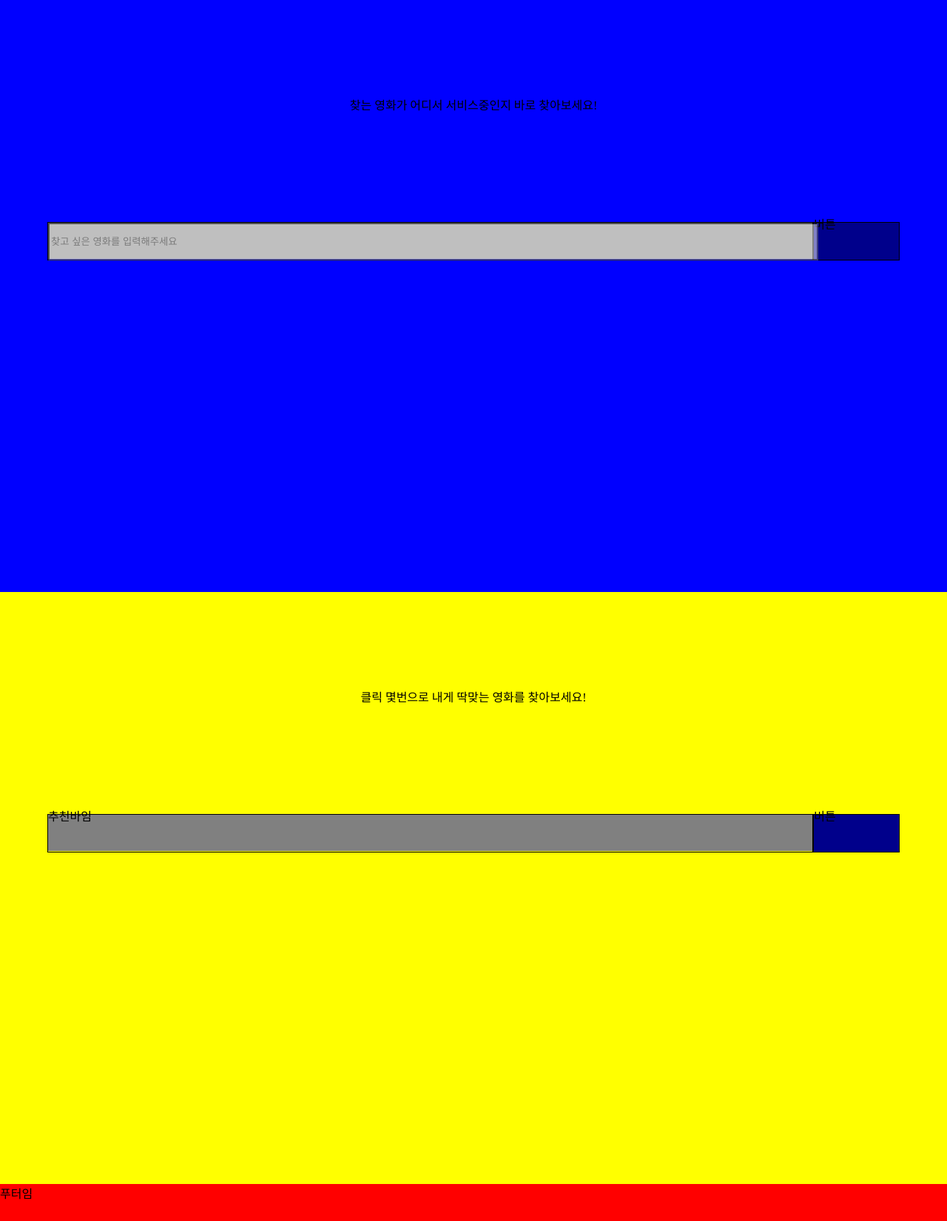
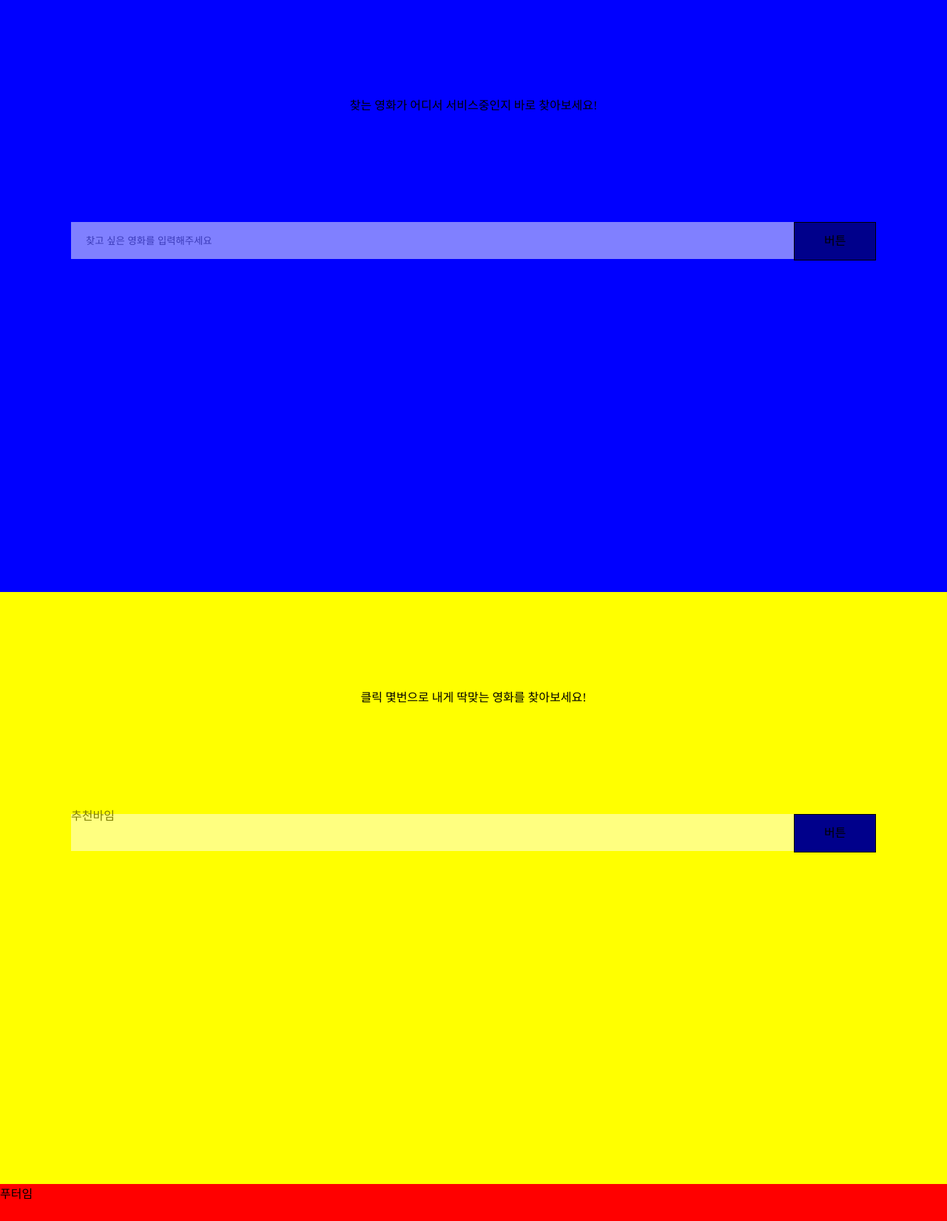
Before and after one commit to herrakam/FINDA, a Flask app: page / in a window 1280 px wide. Shown: the whole page at 74% size. Run offline with Flask 2, Linux system fonts and the light colour scheme.

Commit message:
검색창 크기오류 해결

```diff
--- a/templates/main.html
+++ b/templates/main.html
@@ -45,11 +45,11 @@
             height:20%;
         }
         .searchbarWrap, .recommendBarWrap{
-            width:90%;
+            width:85%;
             height: 50px;
-            background: gray;
 
         }
+
         .recommendBarWrap{
             display: flex;
         }
@@ -61,21 +61,35 @@
         .searchbar, .recommendBar{
             width:90%;
             height: 100%;
-            border: 1px solid black;
+            background: white;
+            opacity: 0.5;
+            /*border: 1px solid black;*/
 
         }
 
         #search{
-            width:100%;
-            height: 90%;
-            background: white;
-            opacity: 0.5 ;
+            width:90%;
+            height: 100%;
+            background: none;
+            margin: 0 0 0 20px;
+            padding:0;
+            border: none;
+        }
+        #search:focus{
+            outline: none;
+        }
+        #search ::placeholder{
+            color: black;
         }
         .searchBtn, .reccomendBtn{
             width:10%;
             height: 100%;
             border: 1px solid black;
             background: darkblue;
+            line-height: 100%;
+            display: flex;
+            justify-content: center;
+            align-items: center;
         }
         .searchResult{
             display: none;
```
